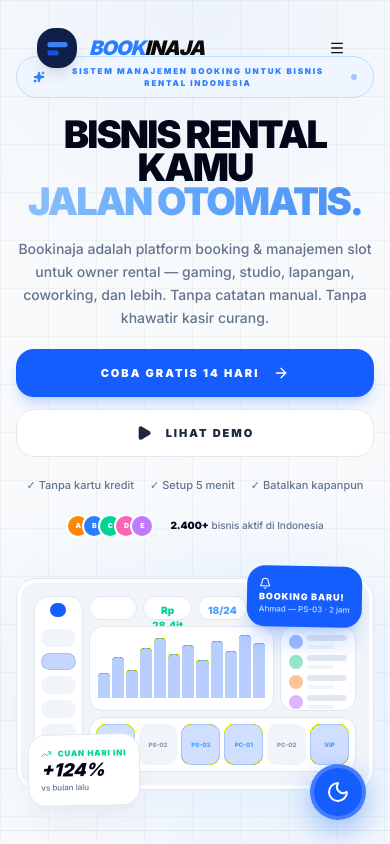
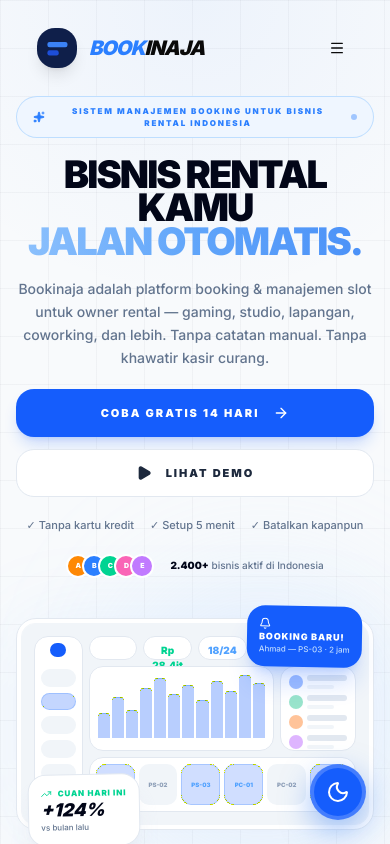
Before and after one commit to helwyza-f/bookinaja, a Next.js app in the folder saas-app/: page / in a window 390 px wide. Shown: the top 844 px of the page. Built offline with nearby package versions, Linux system fonts and the light colour scheme.

Commit message:
update ui

```diff
--- a/saas-app/src/app/(marketing)/page.client.tsx
+++ b/saas-app/src/app/(marketing)/page.client.tsx
@@ -380,7 +380,7 @@
       {/* ══════════════════════════════
           1. HERO
       ══════════════════════════════ */}
-      <section className="relative z-10 w-full max-w-screen-xl mx-auto px-4 sm:px-6 pt-14 sm:pt-24 md:pt-32 pb-10 sm:pb-14 text-center">
+      <section className="relative z-10 w-full max-w-screen-xl mx-auto px-4 sm:px-6 pt-24 sm:pt-24 md:pt-32 pb-10 sm:pb-14 text-center">
         <div ref={hero.ref} className="space-y-5 sm:space-y-6">
           <div
             className="flex justify-center"
```
